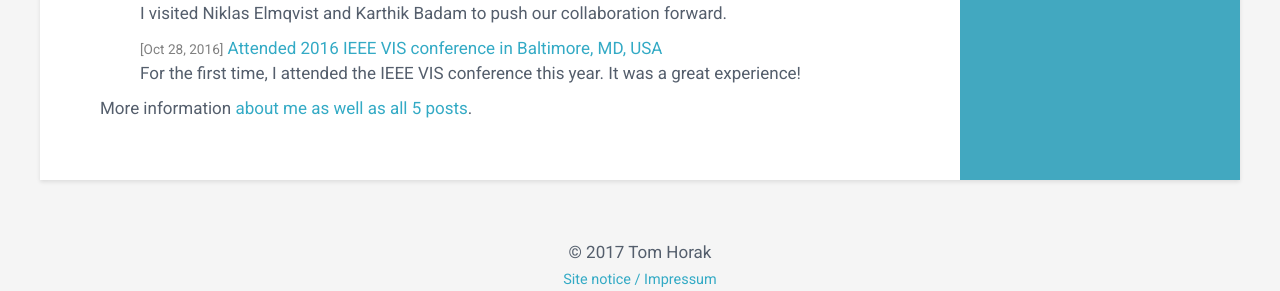
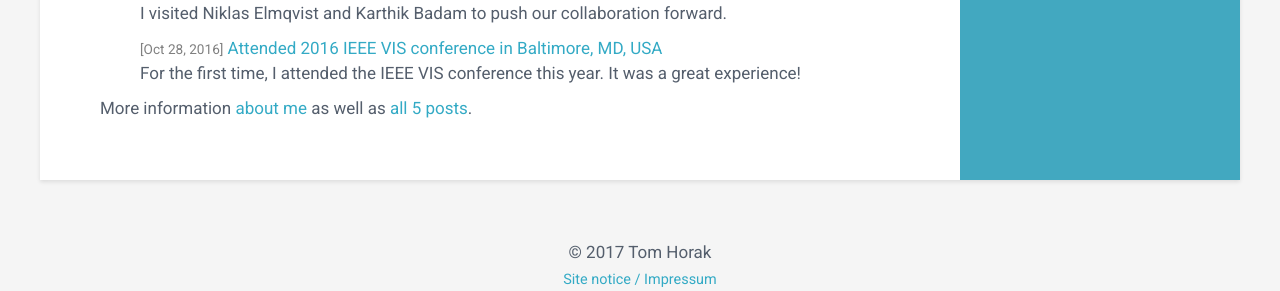
Before and after one commit to tomhorak21/tomhorak21.github.io, a Jekyll site: the page built from index.md, in a window 1280 px wide. Shown: the part 910-1201 px from the top of the page. Built offline with Jekyll 4.4.1, drawn with Linux system fonts in a browser that asks for light colours; our own code applies the rules of GitHub Pages for plain Markdown files.

Commit message:
Minor fixes to post lists.

```diff
--- a/_layouts/home.html
+++ b/_layouts/home.html
@@ -82,7 +82,7 @@ layout: compress
                         </li>
                      {% endfor %}
                 </ul>
-                More information <a href="/about">about me as well as all {{site.posts.size }} posts</a>.
+                More information <a href="/about">about me</a> as well as <a href="/about">all {{site.posts.size }} posts</a>.
             </div>
         </div><!--//main-body-->
     </div>
--- a/_layouts/post.html
+++ b/_layouts/post.html
@@ -21,7 +21,7 @@ layout: compress
             </div>
 
             <div>
-                <h2>Latest posts</h2>
+                <h2>Other posts</h2>
                 <ul class="post-list">
                   {% for post in site.posts %}
                     <li>
```
